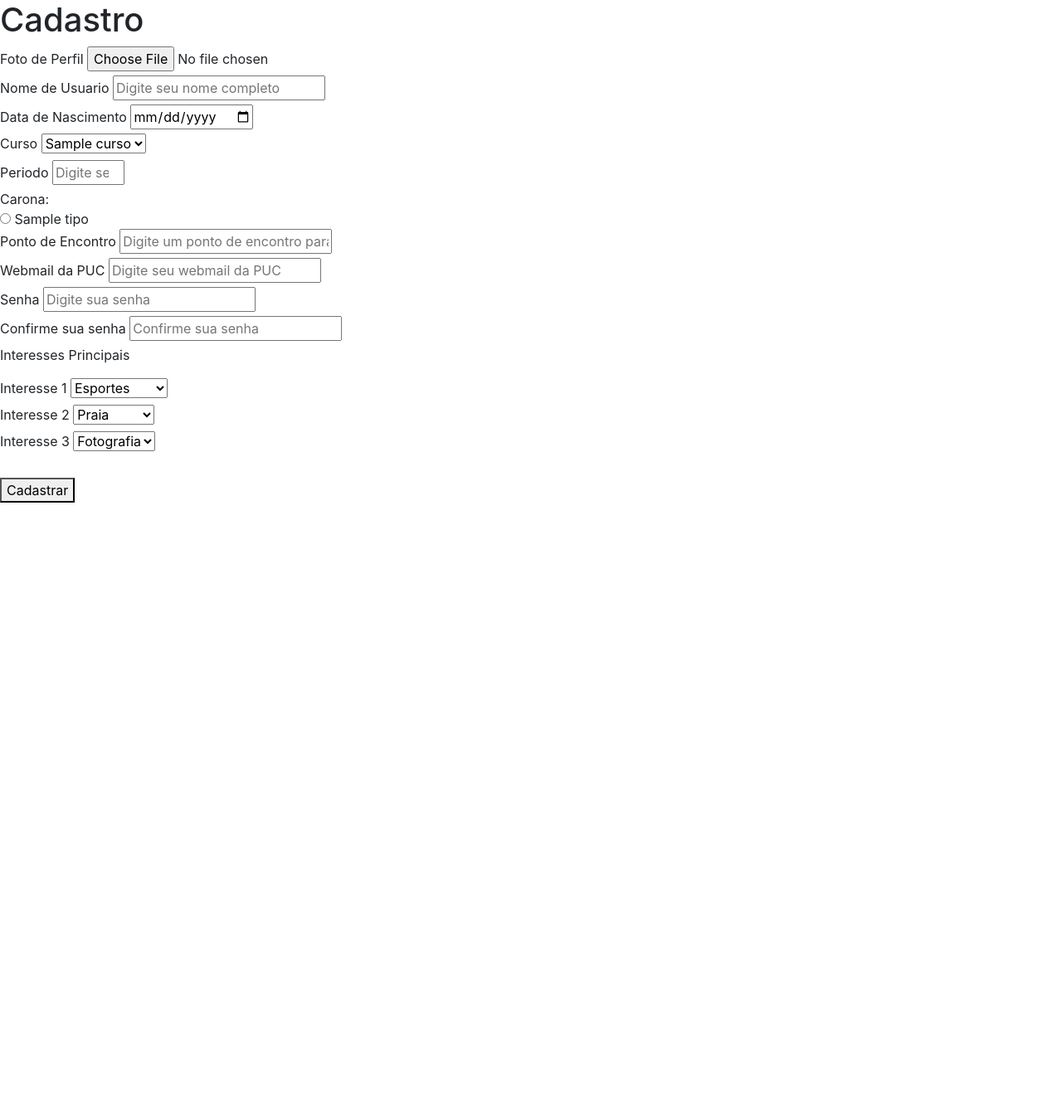
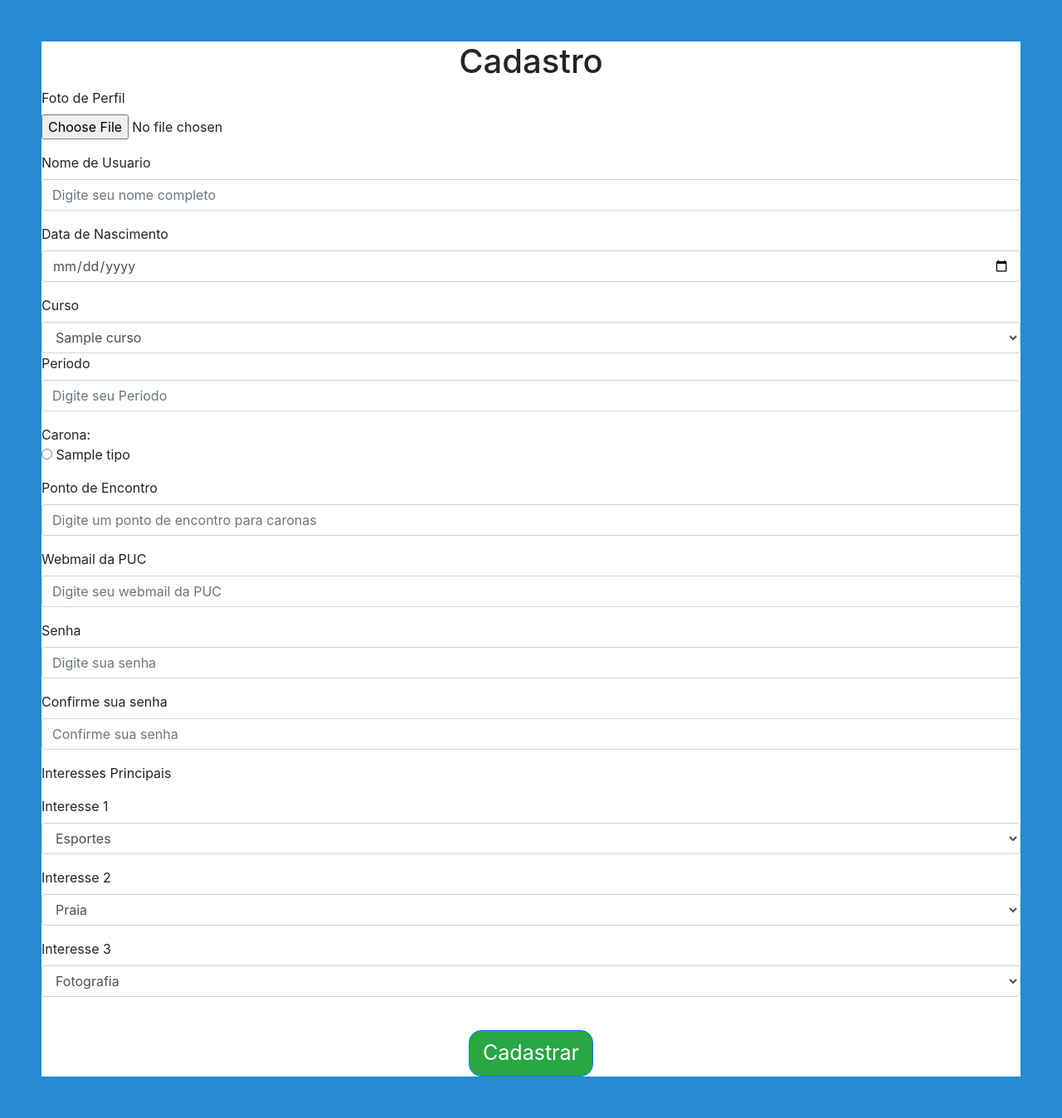
Before and after one commit to BuriedLeader/PUCBook, a Django app: template PUCBook/PUCBOOK_Site/templates/cadastro.html in a window 1280 px wide. Shown: the whole page at 83% size. Before the commit the page ends 606 px from the top, so only its background shows below. Run offline with Django 4.2, Linux system fonts and the light colour scheme; the template is opened without the code that fills it: most values are stand-ins (such as "Sample title", 1, 10 or a date in 2020).

Commit message:
frontend registro pronto

```diff
--- a/PUCBook/PUCBOOK_Site/templates/cadastro.html
+++ b/PUCBook/PUCBOOK_Site/templates/cadastro.html
@@ -13,75 +13,76 @@
     <link rel="stylesheet" href="https://cdn.jsdelivr.net/npm/bootstrap@4.3.1/dist/css/bootstrap.min.css" integrity="sha384-ggOyR0iXCbMQv3Xipma34MD+dH/1fQ784/j6cY/iJTQUOhcWr7x9JvoRxT2MZw1T" crossorigin="anonymous">
     <title>Registro PUCBook</title>
   </head>
-  <body>
-    <h1>Cadastro</h1>
+  <body style = "background-color: #268BD2;">
+    <div style = "background-color: #FFFFFF;margin:50px;height: 100%;">
+      <h1 class="text-center h1">Cadastro</h1>
 
-    <form action = "/cadastro" method = "post">
+      <form action = "/cadastro" method = "post" >
       {% csrf_token %}
-        <div>
+          <div  class="form-group" >
           <label for = "">Foto de Perfil</label>
-        <input type="file" accept="image/*" id="foto" name = "foto" />
+          <input type="file" accept="image/*" id="foto" name = "foto" class="form-control-file"/>
           </div>
 
-        <div>
+          <div class="form-group">
           <label for="">Nome de Usuario</label>
-        <input type = "text" id = "nome_usuario" name = "nome_usuario" placeholder="Digite seu nome completo" Required>
+          <input type = "text" id = "nome_usuario" name = "nome_usuario" placeholder="Digite seu nome completo" class="form-control" Required>
           </div>
 
-        <div>
+          <div class="form-group">
           <label for="">Data de Nascimento</label>
-        <input type = "date" id = "aniversario" name = "aniversario" placeholder="Digite seu nome completo" Required>
+          <input type = "date" id = "aniversario" name = "aniversario" placeholder="Digite seu nome completo" class="form-control" Required>
           </div>
 
-        <div>
+          <div class="form-group" >
           <label for="">Curso</label>
-        <select name="curso" id="curso">
+          <select name="curso" id="curso" class="form-control">
               {% for curso in cursos %}
-                <option value="{{ curso.nome }}">{{ curso.nome }}</option>
+                  <option value="{{ curso.nome }}" >{{ curso.nome }}</option>
               {% endfor %}
           </select>
 
 
-        <div>
+          <div class="form-group">
           <label for="">Periodo</label>
-        <input type = "number" id = "periodo" name = "periodo" placeholder="Digite seu Periodo" Required min = 1 max = 20>
+          <input type = "number" id = "periodo" name = "periodo" placeholder="Digite seu Periodo" Required min = 1 max = 20 class="form-control">
           </div>
 
-        <div>
+          <div class="form-group">
           <p1>Carona: </p1><br>
           {% for carona in caronas %}
-          <input type = "radio" name = "carona"> {{ carona.tipo }}
+            <input type = "radio" name = "carona" > {{ carona.tipo }}
           {% endfor %}
           </div>
 
 
-        <div>
+          <div class="form-group">
           <label for="">Ponto de Encontro</label>
-        <input type = "text" id = "ponto_encontro" name = "ponto_encontro" placeholder="Digite um ponto de encontro para caronas" Required>
+          <input type = "text" id = "ponto_encontro" name = "ponto_encontro" placeholder="Digite um ponto de encontro para caronas" class="form-control" Required>
           </div>
 
-        <div>
+          <div class="form-group">
           <label for="">Webmail da PUC</label>
-        <input type = "email" id = "webmail" name = "webmail" placeholder="Digite seu webmail da PUC" Required>
+          <input type = "email" id = "webmail" name = "webmail" placeholder="Digite seu webmail da PUC" class="form-control" Required>
           </div>
 
-        <div>
+          <div class="form-group">
           <label for="">Senha</label>
-        <input type = "password" id = "senha1" name = "senha1" placeholder="Digite sua senha" Required>
+          <input type = "password" id = "senha1" name = "senha1" placeholder="Digite sua senha" class="form-control" Required>
           </div>
 
-        <div>
+          <div class="form-group">
           <label for="">Confirme sua senha</label>
-        <input type = "password" id = "senha2" name = "senha2" placeholder="Confirme sua senha" Required>
+          <input type = "password" id = "senha2" name = "senha2" placeholder="Confirme sua senha" class="form-control" Required>
           </div>
 
-        <div>
+          <div class="form-group">
           <p>Interesses Principais</p>
           </div>
 
-        <div>
-        <label for="interesse1">Interesse 1</label>
-        <select name="int1" id="int1">
+          <div class="form-group">
+          <label for="interesse1" >Interesse 1</label>
+          <select name="int1" id="int1" class="form-control">
             <option value="esportes">Esportes</option>
             <option value="videogame">Videogames</option>
             <option value="teatro">Teatro</option>
@@ -89,9 +90,9 @@
           </select>
           </div>
 
-        <div>
-        <label for="interesse2">Interesse 2</label>
-        <select name="int2" id="int2">
+          <div class="form-group">
+          <label for="interesse2" >Interesse 2</label>
+          <select name="int2" id="int2" class="form-control">
             <option value="praia">Praia</option>
             <option value="montanha">Montanha</option>
             <option value="bares">Bares</option>
@@ -99,9 +100,9 @@
           </select>
           </div>
 
-        <div>
-        <label for="interesse3">Interesse 3</label>
-        <select name="int3" id="int3">
+          <div class="form-group">
+          <label for="interesse3" >Interesse 3</label>
+          <select name="int3" id="int3" class="form-control">
             <option value="fotografia">Fotografia</option>
             <option value="pets">Pets</option>
             <option value="culinaria">Culinaria</option>
@@ -110,12 +111,12 @@
           </div><br>
 
 
-        <div>
-        <button type = "submit"> Cadastrar </button>
+          <div class="form-group col-md-12 text-center" >
+          <button type = "submit" class="btn btn-success btn-primary btn-lg border border-primary" style = "font-size: 25px; border-radius: 15px;padding-bottom = 20px"> Cadastrar </button>
           </div>
 
       </form>
-
+    </div>
     <script src="" async defer></script>
 
     <script src="https://code.jquery.com/jquery-3.3.1.slim.min.js" integrity="sha384-q8i/X+965DzO0rT7abK41JStQIAqVgRVzpbzo5smXKp4YfRvH+8abtTE1Pi6jizo" crossorigin="anonymous"></script>
```
Lines whose indentation alone changed are shown as unchanged.
